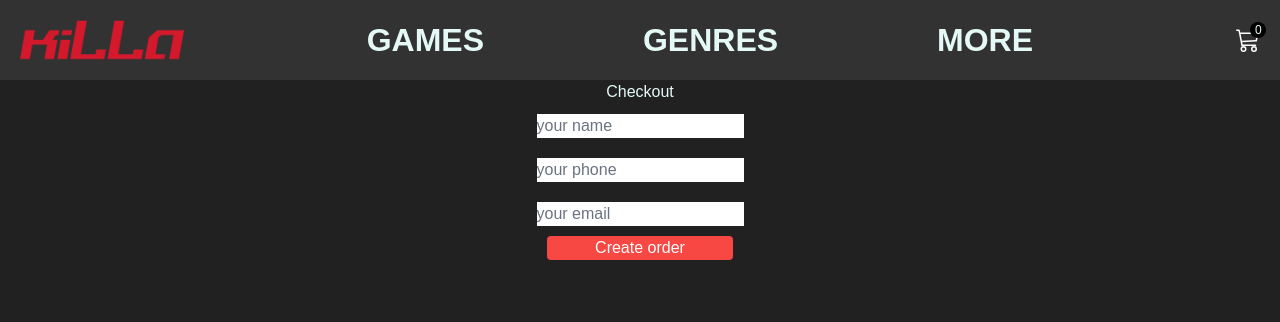
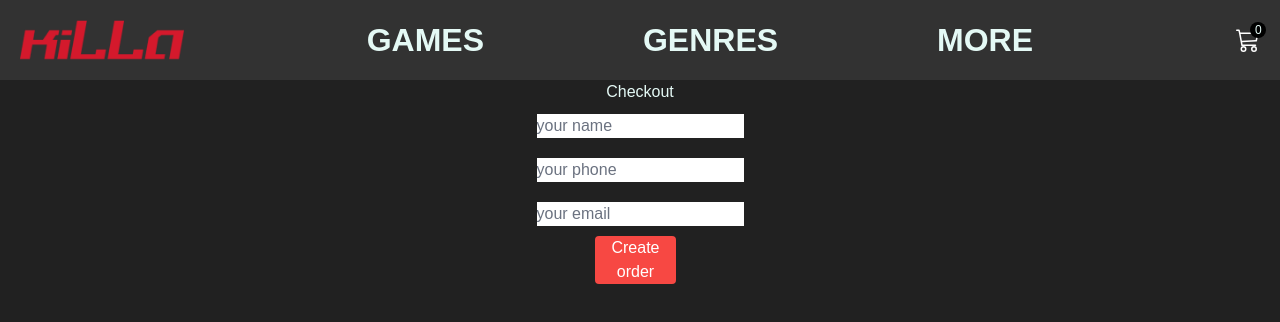
Before and after one commit to marianog2001/mi-app, a React (Create React App) app: page /cart/checkout in a window 1280 px wide. Shown: the top 322 px of the page. Built offline with nearby package versions, Linux system fonts and the light colour scheme.

Commit message:
fin-v.1.1

```diff
--- a/src/components/CheckoutForm/index.jsx
+++ b/src/components/CheckoutForm/index.jsx
@@ -2,14 +2,14 @@ import { useContext, useState } from "react"
 import { db } from "../../firebase/client"
 import { addDoc, collection } from "firebase/firestore"
 import { CartContext } from "../../context/CartContext"
+import { toast } from "react-toastify"
+import { Link } from "react-router-dom"
 
 
 
 function CheckoutForm() {
 
     const {cart, totalCart} = useContext(CartContext)
-
-
 
 
     const [data, setData] = useState({
@@ -42,6 +42,14 @@ function CheckoutForm() {
 
     }
 
+    const notify = () => {
+        toast("Order done! you'll be contacted",{
+          position: "bottom-right",
+          autoclose: "2000",
+          hideProgressBar: true,
+          theme: "dark"
+        })}
+
     return(
         <div className="flex flex-col">
             <h3 className="text-center">Checkout</h3>
@@ -72,7 +80,7 @@ function CheckoutForm() {
                     className="text-black placeholder-gray-500" />
                 </label>
                 <label className="flex justify-center">
-                    <button type="submit" className="rounded bg-main-red text-white hover:text-main-red hover:bg-white w-[90%]">Create order</button>
+                    <Link to={"/"}><button onClick={()=> notify()} type="submit" className="rounded bg-main-red text-white hover:text-main-red hover:bg-white w-[90%]">Create order</button></Link>
                 </label>
             </form>
 
--- a/src/components/ItemListContainer/index.jsx
+++ b/src/components/ItemListContainer/index.jsx
@@ -83,7 +83,7 @@ function ItemListContainer() {
                 <button
               className="bg-red-500 rounded w-20"
               onClick={() => {agregarAlCarrito(product.id);
-                notify()}}    //HACER
+                notify()}}
             >
               <span className="">Buy</span>
             </button>
```
